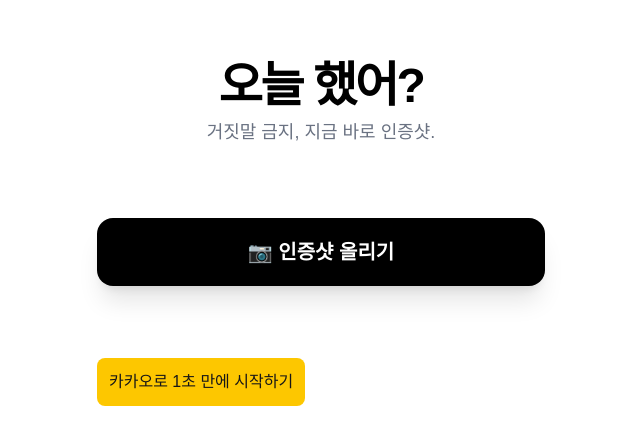
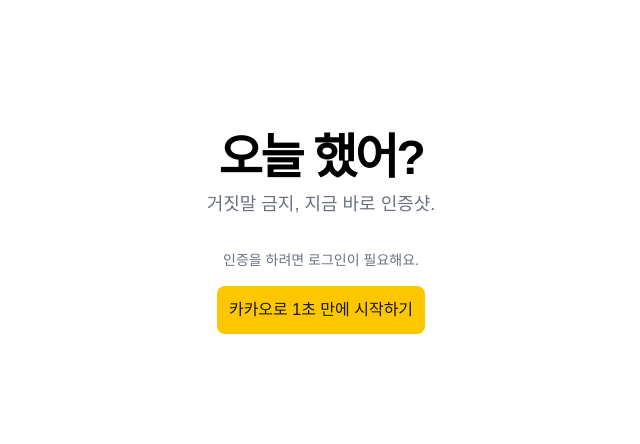
Before and after one commit to heeeeeeeeeee1/done-yet, a Next.js app: page / in a window 1280 px wide. Shown: the part 166-610 px from the top of the page, without its empty margins (319-959 px from the left). Built offline with nearby package versions, Linux system fonts and the light colour scheme; no server answers.

Commit message:
modify: 메인 수정

```diff
--- a/src/app/page.tsx
+++ b/src/app/page.tsx
@@ -1,14 +1,33 @@
 import KakaoLogin from '@/components/LoginButton';
 import MainHeader from '@/components/MainHeader';
 import UploadButton from '@/components/UploadButton';
+import { createClient } from '@/lib/supabase/server'; // 유저님이 만든 server.ts
 
-const Home = () => {
+const Home = async () => {
+  const supabase = await createClient();
+
+  // 현재 로그인한 유저 세션 정보를 가져옵니다.
+  const { data: { user } } = await supabase.auth.getUser();
+
   return (
     <main className="flex min-h-screen flex-col items-center justify-center bg-white p-6">
-      <div className="w-full max-w-md space-y-8">
+      <div className="w-full max-w-md space-y-8 text-center">
         <MainHeader />
-        <UploadButton />
-        <KakaoLogin />
+
+        {/* 로그인 여부에 따른 조건부 렌더링 */}
+        {user ? (
+          <div className="space-y-4">
+            <p className="font-medium text-lg">
+              {user.user_metadata?.full_name || '유저'}님, 반가워요! 👋
+            </p>
+            <UploadButton /> {/* 로그인 되었을 때만 노출 */}
+          </div>
+        ) : (
+          <div className="space-y-4">
+            <p className="text-gray-500 text-sm">인증을 하려면 로그인이 필요해요.</p>
+            <KakaoLogin />   {/* 로그인 안 되었을 때만 노출 */}
+          </div>
+        )}
       </div>
     </main>
   );
```
